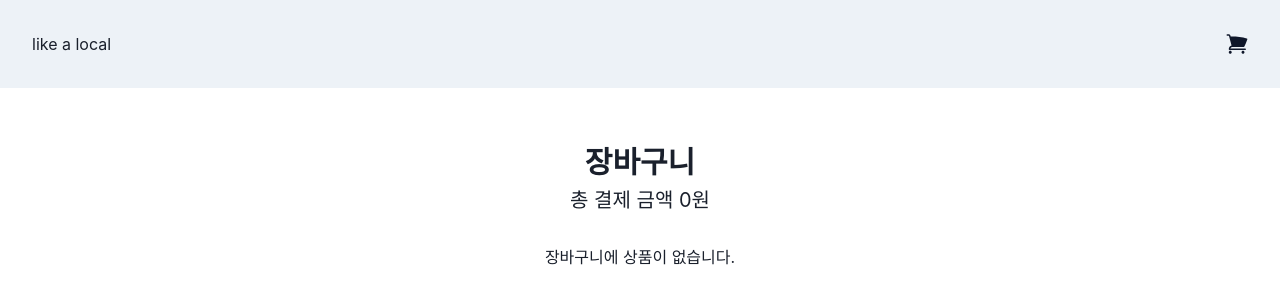
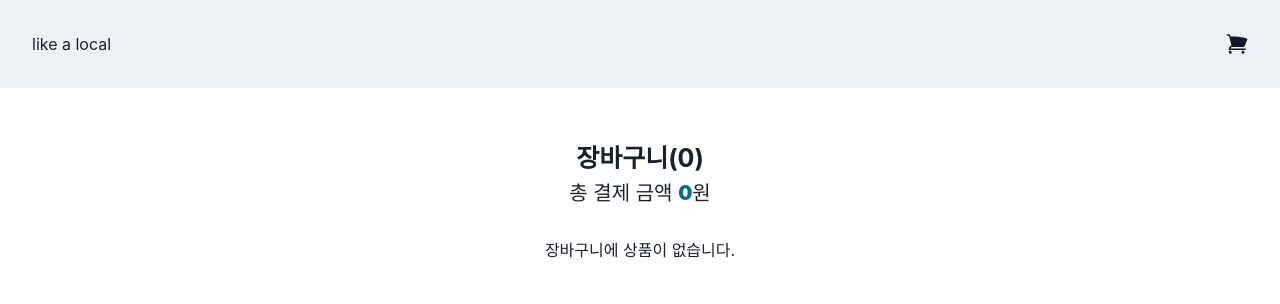
Before and after one commit to wanted-pre-7/pre-onboarding-9th-2-7, a React (Vite) app: page /reservations in a window 1280 px wide. Shown: the top 304 px of the page. Built offline with nearby package versions, Linux system fonts and the light colour scheme.

Commit message:
feat[#18]: 장바구니 로컬 저장 구현
- 장바구니 상품 데이터를 sessionStorage에 저장하여 새로 고침 시에도 상품 데이터가 유지될 수 있도록 하였습니다.

```diff
--- a/src/components/Card.tsx
+++ b/src/components/Card.tsx
@@ -9,7 +9,7 @@ import {
 } from "@chakra-ui/react";
 import { useAppDispatch, useAppSelector } from "../app/hook";
 import { addItem } from "../features/cartSlice";
-import type { IStateType } from "../features/cartSlice";
+import type { ICartStateType } from "../features/cartSlice";
 import type { IProductType } from "../types/product";
 import DetailModal from "./DetailModal";
 import styled from "@emotion/styled";
@@ -27,7 +27,7 @@ const Card = ({ product }: PropsType) => {
 
   const handleCartClick = () => {
     const isIdx = cartItems.find(
-      (item: IStateType) => item.idx === product.idx,
+      (item: ICartStateType) => item.idx === product.idx,
     );
     if (!!isIdx)
       toast({
--- a/src/components/Item.tsx
+++ b/src/components/Item.tsx
@@ -15,23 +15,25 @@ import {
 } from "@chakra-ui/react";
 import { useAppDispatch } from "../app/hook";
 import { deleteItem, updateItem } from "../features/cartSlice";
-import type { IStateType } from "../features/cartSlice";
+import type { ICartStateType } from "../features/cartSlice";
 import { useState } from "react";
+import theme from "../utils/theme";
 
 type PropsType = {
-  product: IStateType;
+  product: ICartStateType;
 };
 
 const Item = ({ product }: PropsType) => {
   const dispatch = useAppDispatch();
+  const [value, setValue] = useState<number>(1);
+
   const handleClick = () => {
     dispatch(deleteItem(product.idx));
   };
-  const [value, setValue] = useState<number>(1);
 
   const handleChange = (val: number) => {
     setValue(val);
-    dispatch(updateItem({ ...product, cnt: val }));
+    dispatch(updateItem({ ...product, qty: val }));
   };
 
   return (
@@ -50,17 +52,27 @@ const Item = ({ product }: PropsType) => {
       />
       <Stack>
         <CardBody>
-          <Text py="2" fontSize="12px" color="gray.600">
+          <Text py="2" color={theme.colors.main300} fontSize={theme.sizes.xs}>
             상품 번호 {product?.idx}
           </Text>
-          <Heading fontSize="25px" fontWeight="black">
+          <Heading
+            color={theme.colors.main400}
+            fontSize={theme.sizes.xl}
+            fontWeight="black"
+          >
             {product?.name}
           </Heading>
-          <Text py="2">{product?.description}</Text>
-          <Text fontSize="25px" fontWeight="black" color="cyan.800">
+          <Text py="2" color={theme.colors.main400}>
+            {product?.description}
+          </Text>
+          <Text
+            color={theme.colors.point200}
+            fontWeight="black"
+            fontSize={theme.sizes.xl}
+          >
             {(product?.price * value).toLocaleString("ko-kr")}원
           </Text>
-          <Text fontSize="12px" color="red.500">
+          <Text color={theme.colors.warn} fontSize={theme.sizes.xs}>
             1인 최대 구매 수량 {product?.maximumPurchases}
           </Text>
         </CardBody>
--- a/src/features/cartSlice.ts
+++ b/src/features/cartSlice.ts
@@ -2,28 +2,33 @@ import { createSlice } from "@reduxjs/toolkit";
 import type { PayloadAction } from "@reduxjs/toolkit";
 import type { IProductType } from "../types/product";
 
-export interface IStateType extends IProductType {
-  cnt: number;
+export interface ICartStateType extends IProductType {
+  qty: number;
 }
 
-const initialState: IStateType[] = [];
+const initialState: ICartStateType[] = [];
 
 const cartSlice = createSlice({
   name: "cartSlice",
   initialState,
   reducers: {
-    addItem: (state: IProductType[], action: PayloadAction<IStateType>) => {
-      state.push(action.payload);
+    addItem: (state, action: PayloadAction<IProductType>) => {
+      state.push({ ...action.payload, qty: 1 });
+      sessionStorage.setItem("cart", JSON.stringify(state));
     },
-    deleteItem: (state: IStateType[], action: PayloadAction<number>) => {
-      return [...state].filter((el) => el.idx !== action.payload);
+    deleteItem: (state, action: PayloadAction<number>) => {
+      const newState = state.filter((el) => el.idx !== action.payload);
+      sessionStorage.setItem("cart", JSON.stringify(newState));
+      return newState;
     },
     updateItem: (state, action) => {
-      return [...state].map((el) =>
+      const newState = state.map((el) =>
         el.idx === action.payload.idx
-          ? { ...el, cnt: action.payload.cnt }
+          ? { ...el, qty: action.payload.qty }
           : { ...el },
       );
+      sessionStorage.setItem("cart", JSON.stringify(newState));
+      return newState;
     },
   },
 });
--- a/src/pages/CartPage.tsx
+++ b/src/pages/CartPage.tsx
@@ -1,21 +1,24 @@
 import { Center, Container, Text } from "@chakra-ui/react";
+import styled from "@emotion/styled";
 import { useAppSelector } from "../app/hook";
 import Item from "../components/Item";
+import theme from "../utils/theme";
 
 const CartPage = () => {
   const cartItems = useAppSelector((state) => state.cartSlice);
 
-  const totalPrice = cartItems
-    .map((el) => el.price * el.cnt)
-    .reduce((acc, cur) => acc + cur, 0);
+  const totalPrice = cartItems.reduce(
+    (acc, cur) => acc + cur.price * cur.qty,
+    0,
+  );
 
   return (
     <Center display="flex" flexDir="column" p="20px">
-      <Text fontSize="30px" as="b" boxSizing="border-box">
-        장바구니
+      <Text as="b" fontSize={theme.sizes.xl}>
+        장바구니({cartItems.length})
       </Text>
-      <Text fontSize="20px" pb="30px">
-        총 결제 금액 {totalPrice.toLocaleString("ko-kr")}원
+      <Text fontSize={theme.sizes.lg} pb="30px">
+        총 결제 금액 <Price>{totalPrice.toLocaleString("ko-kr")}</Price>원
       </Text>
       {cartItems.map((item) => (
         <Item key={item.idx} product={item} />
@@ -28,3 +31,8 @@ const CartPage = () => {
 };
 
 export default CartPage;
+
+const Price = styled.span`
+  font-weight: 900;
+  color: ${theme.colors.point200};
+`;
--- a/src/utils/theme.ts
+++ b/src/utils/theme.ts
@@ -9,6 +9,7 @@ const theme = extendTheme({
     main300: "#4A5568",
     main400: "#1A202C",
     white: "#FFFFFF",
+    warn: "#E53E3E",
   },
   sizes: {
     xs: "12px",
```
